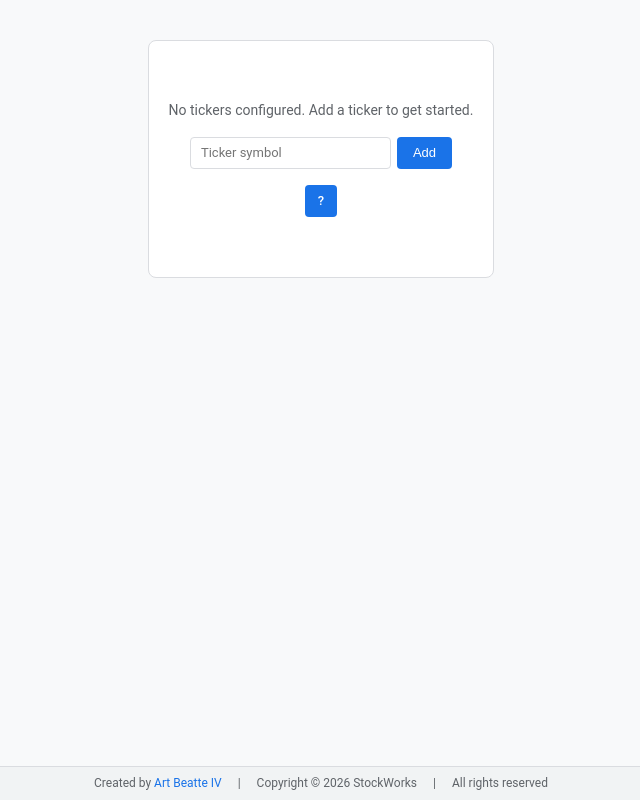
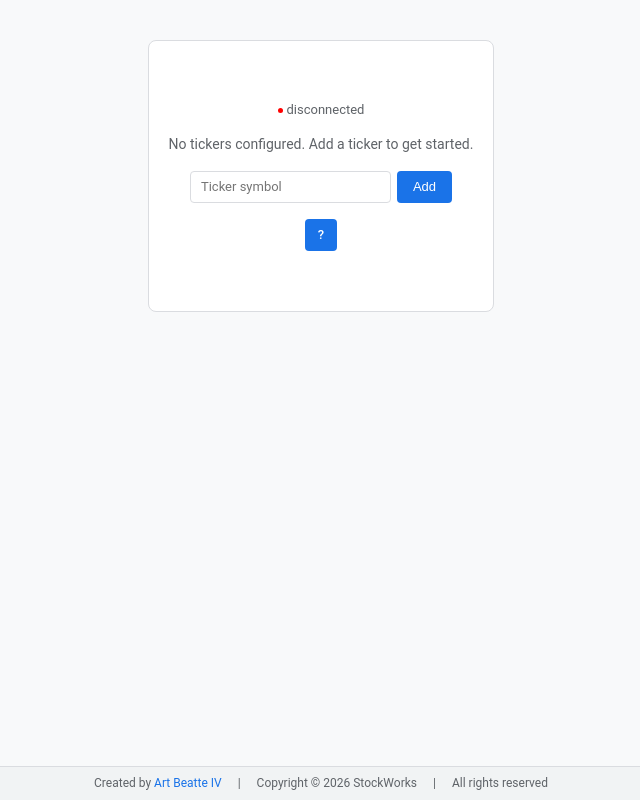
Before and after one commit to abeatte/stox, a React (Vite) app: page / in a window 1280 px wide. Shown: the whole page, without its empty margins (319-959 px from the left). Built offline with nearby package versions, Linux system fonts and the light colour scheme; no server answers.

Commit message:
feat: extracts ServerStatus into it's own component and reuses it in EmptyState.

```diff
--- a/src/components/EmptyState.tsx
+++ b/src/components/EmptyState.tsx
@@ -1,4 +1,5 @@
 import { AddTickerForm } from './AddTickerForm';
+import ServerStatus from './ServerStatus';
 
 interface EmptyStateProps {
   onAddTicker: (symbol: string) => string | null;
@@ -12,6 +13,7 @@ interface EmptyStateProps {
 export function EmptyState({ onAddTicker, onHelpOpen }: EmptyStateProps) {
   return (
     <div role="status" aria-label="Empty state" className="gs-empty">
+      <ServerStatus />
       <p>No tickers configured. Add a ticker to get started.</p>
       <AddTickerForm
         onAddTicker={onAddTicker}
--- /dev/null
+++ b/src/components/ServerStatus.tsx
@@ -0,0 +1,10 @@
+import { Status, usePingServerStatus } from "../hooks/usePingServerStatus";
+
+export default function ServerStatus() {
+  const { connectedStatus, isLoading: isConnectedStatusLoading } = usePingServerStatus();
+
+  return (<span className='gs-server-status'>
+    <span className={`dot ${isConnectedStatusLoading ? 'yellow' : connectedStatus === Status.Connected ? 'green' : 'red'}`}></span>
+    {(isConnectedStatusLoading ? 'unknown' : connectedStatus === Status.Connected ? ' connected' : 'disconnected')}
+  </span>);
+}
--- a/src/components/ToolBar.tsx
+++ b/src/components/ToolBar.tsx
@@ -1,5 +1,5 @@
 import { AddTickerForm } from './AddTickerForm';
-import { Status, usePingServerStatus } from '../hooks/usePingServerStatus';
+import ServerStatus from './ServerStatus';
 
 export interface ToolBarProps {
   searchQuery: string;
@@ -68,7 +68,6 @@ export function ToolBar({
   isLive,
   onToggleLive,
 }: ToolBarProps) {
-  const { connectedStatus, isLoading: isConnectedStatusLoading } = usePingServerStatus();
 
   return (
     <div role="toolbar" aria-label="Toolbar" className="gs-toolbar">
@@ -85,10 +84,7 @@ export function ToolBar({
         ?
       </button>
       <div style={{ marginLeft: 'auto', display: 'flex', gap: '6px', alignItems: 'center' }}>
-        <span className='gs-server-status'>
-          <span className={`dot ${isConnectedStatusLoading ? 'yellow' : connectedStatus === Status.Connected ? 'green' : 'red'}`}></span>
-          {(isConnectedStatusLoading ? 'unknown' : connectedStatus === Status.Connected ? ' connected' : 'disconnected')}
-        </span>
+        <ServerStatus />
         <label className="gs-rocker-label" title={isLive ? 'Live data — click to use cached data' : 'Cached data — click to go live'}>
           <span className="gs-rocker-text">{isLive ? 'Live' : 'Cached'}</span>
           <span
```
